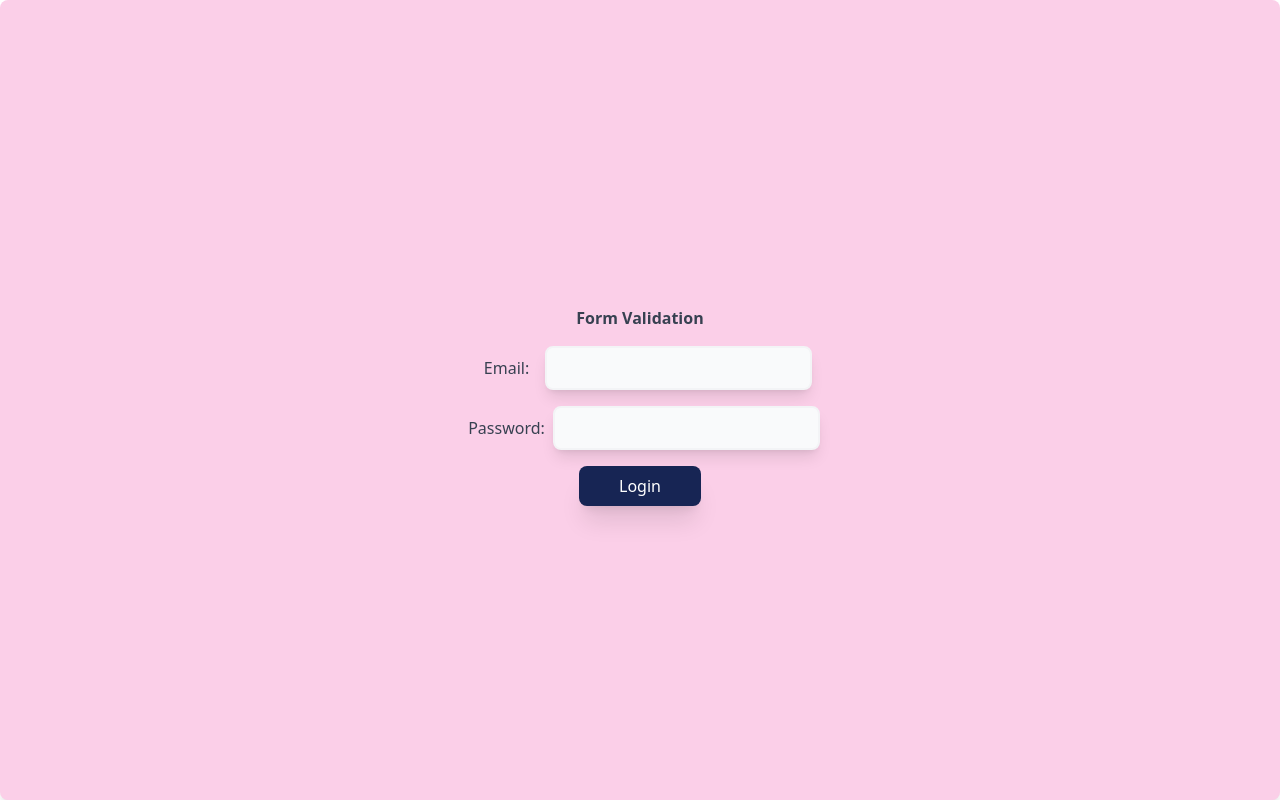
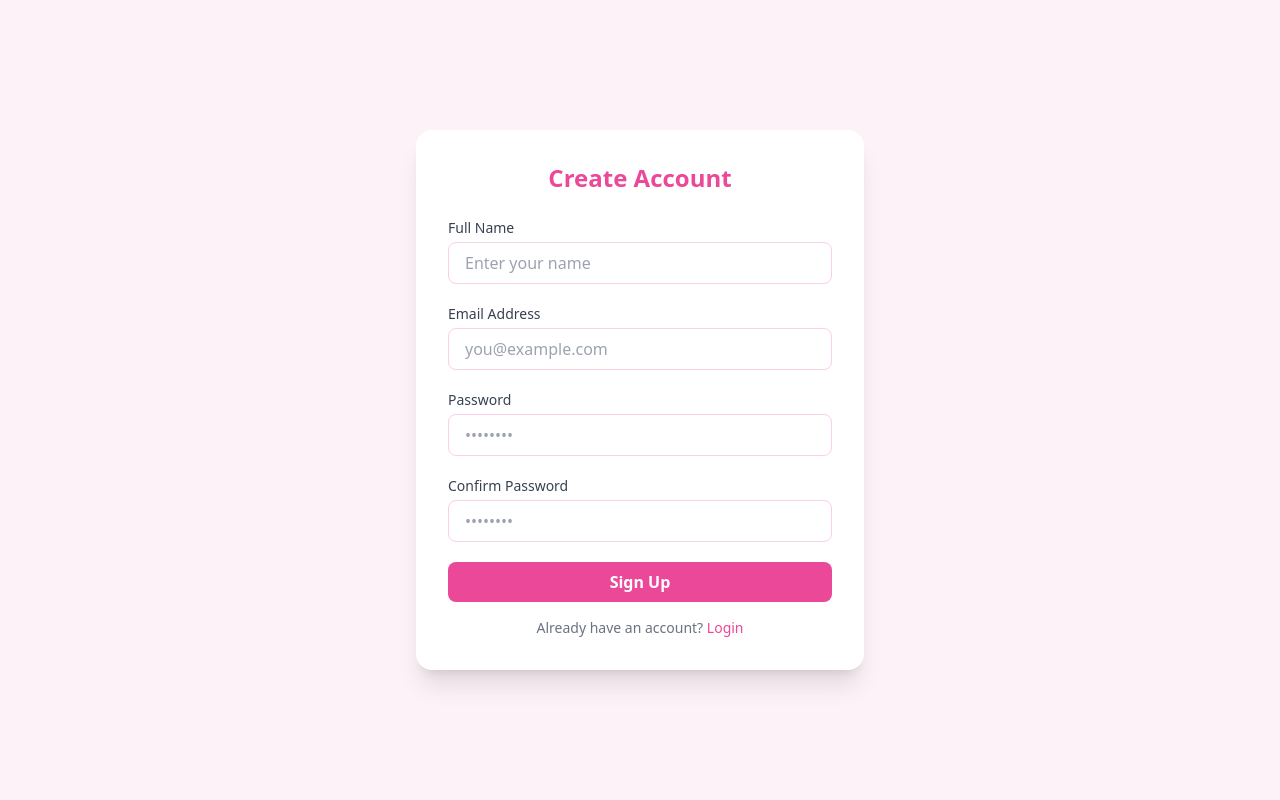
Before and after one commit to Anjuadhikari/TypeScript-Projects, a React (Vite) app in the folder user-authentication/: page / in a window 1280 px wide. Built offline with nearby package versions, Linux system fonts and the light colour scheme.

Commit message:
UI of form

```diff
--- a/user-authentication/src/App.css
+++ b/user-authentication/src/App.css
@@ -1,6 +1,6 @@
-.body{
-    font-family: sans-serif;
-   background-color: pink;
-
+.body {
+  font-family: sans-serif;
+  background-color: pink;
+  text-gray: gray;
 
 }
--- a/user-authentication/src/App.tsx
+++ b/user-authentication/src/App.tsx
@@ -1,8 +1,72 @@
-import LoginForm from "./components/LoginForm";
-import './App.css';
+// import LoginForm from "./components/LoginForm";
+{
+  /* <LoginForm /> */
+}
+import "./App.css";
 
 export default function App() {
-  return <div>
-    <LoginForm />
-  </div>;
+  return (
+  <div className="min-h-screen flex items-center justify-center bg-pink-50 px-4">
+    <div className="w-full max-w-md bg-white rounded-2xl shadow-xl p-8">
+      <h2 className="text-2xl font-bold text-center text-pink-500 mb-6">
+        Create Account
+      </h2>
+      <form className="space-y-5">
+        {/* Name */}
+        <div>
+          <label className="block text-sm font-medium text-gray-700 mb-1">Full Name</label>
+          <input
+            type="text"
+            placeholder="Enter your name"
+            className="w-full border border-pink-200 focus:ring-2 focus:ring-pink-300 focus:outline-none rounded-lg px-4 py-2"
+          />
+        </div>
+
+        {/* Email */}
+        <div>
+          <label className="block text-sm font-medium text-gray-700 mb-1">Email Address</label>
+          <input
+            type="email"
+            placeholder="you@example.com"
+            className="w-full border border-pink-200 focus:ring-2 focus:ring-pink-300 focus:outline-none rounded-lg px-4 py-2"
+          />
+        </div>
+
+        {/* Password */}
+        <div>
+          <label className="block text-sm font-medium text-gray-700 mb-1">Password</label>
+          <input
+            type="password"
+            placeholder="••••••••"
+            className="w-full border border-pink-200 focus:ring-2 focus:ring-pink-300 focus:outline-none rounded-lg px-4 py-2"
+          />
+        </div>
+
+        {/* Confirm Password */}
+        <div>
+          <label className="block text-sm font-medium text-gray-700 mb-1">Confirm Password</label>
+          <input
+            type="password"
+            placeholder="••••••••"
+            className="w-full border border-pink-200 focus:ring-2 focus:ring-pink-300 focus:outline-none rounded-lg px-4 py-2"
+          />
+        </div>
+
+        {/* Submit Button */}
+        <button
+          type="submit"
+          className="w-full bg-pink-500 hover:bg-pink-600 text-white font-semibold rounded-lg px-4 py-2 transition-colors duration-300"
+        >
+          Sign Up
+        </button>
+      </form>
+
+      {/* Already have account */}
+      <p className="text-center text-sm text-gray-500 mt-4">
+        Already have an account? <a className="text-pink-500 hover:underline cursor-pointer">Login</a>
+      </p>
+    </div>
+  </div>
+);
+
 }
```
